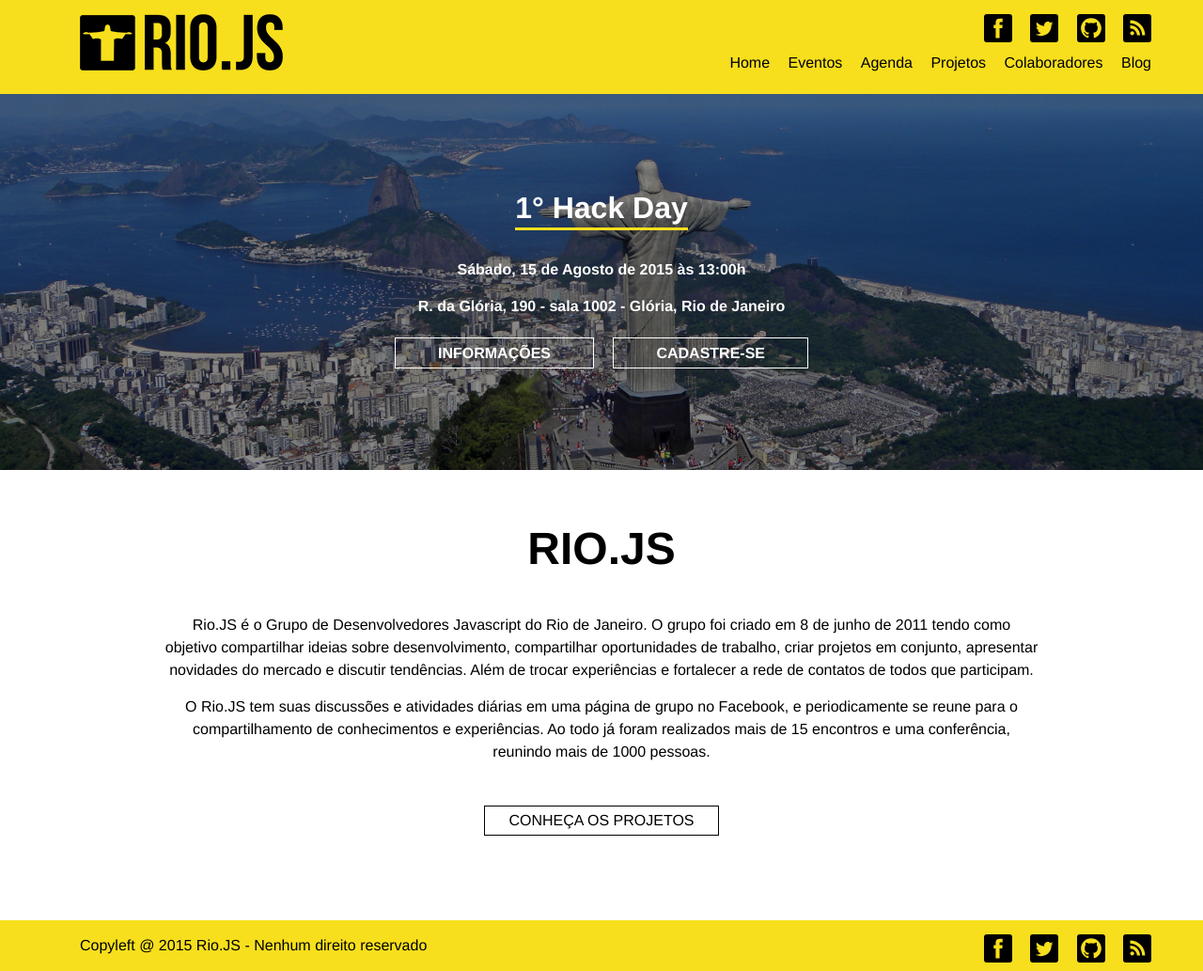
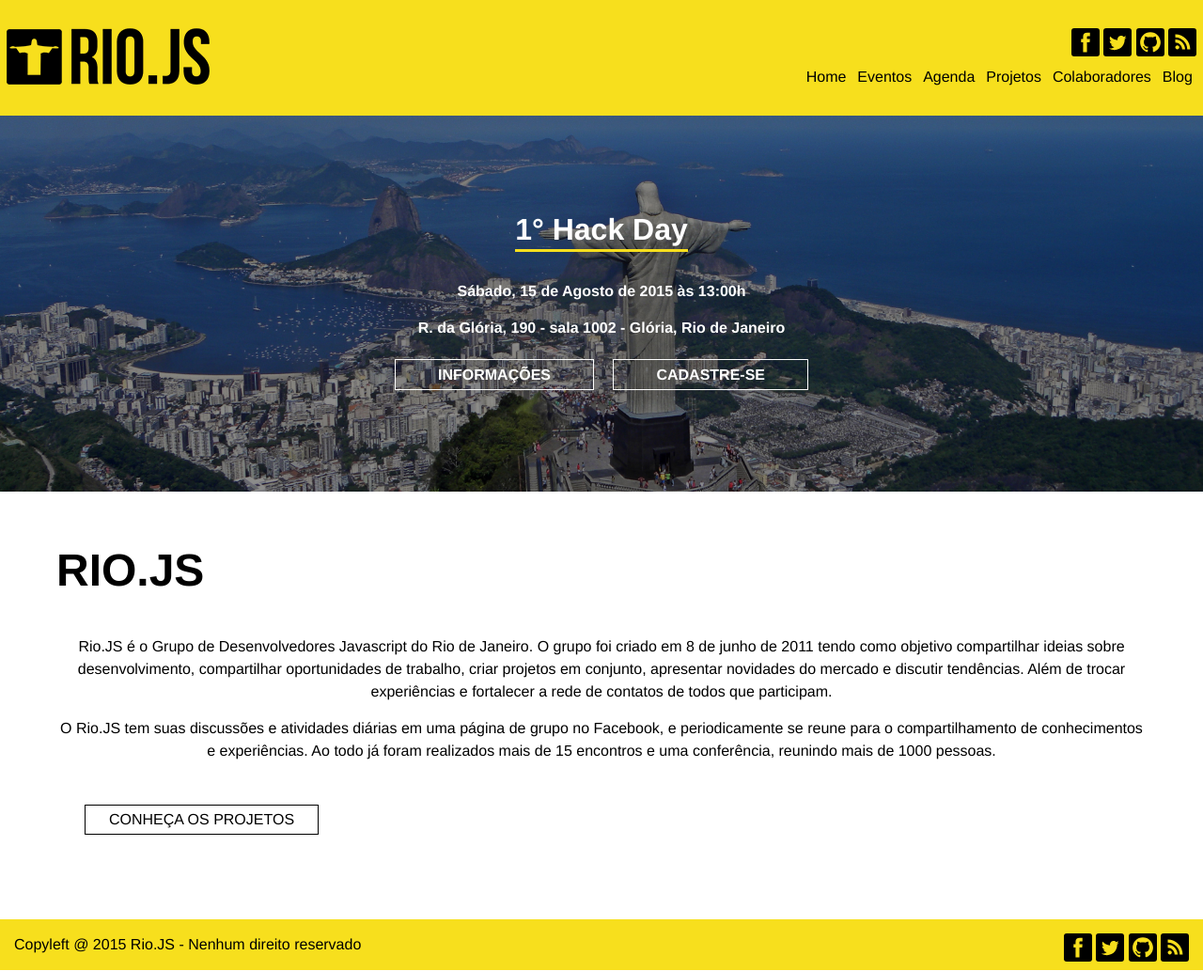
Before and after one commit to riojs-org/blog, a Jekyll site: the page built from index.html, in a window 1280 px wide. Shown: the whole page at 94% size. Built offline with Jekyll 4.4.1, drawn with Linux system fonts in a browser that asks for light colours.

Commit message:
header style update

```diff
--- a/_includes/header.html
+++ b/_includes/header.html
@@ -17,17 +17,37 @@
 <body{% if page.class %} class="{{ page.class }}"{% endif %}>
 	<header>
 		<div class="container">
-			<h1><a href="{{ site.baseurl }}"><img src="{{ "assets/img/logo.png" | prepend: site.baseurl }}" alt=""></a></h1>
+			<div class="logo"><a href="{{ site.baseurl }}"><img src="{{ "assets/img/logo.png" | prepend: site.baseurl }}" alt=""></a></div>
+			<button class="open-nav" id="btnOpen">
+        <svg version="1.1" xmlns="http://www.w3.org/2000/svg" xmlns:xlink="http://www.w3.org/1999/xlink" width="25" height="25">
+            <desc iVinci="yes" version="4.6" gridStep="20" showGrid="no" snapToGrid="no" codePlatform="0"/>
+            <g id="Layer1" name="Layer 1" opacity="1">
+                <g id="Shape1">
+                    <desc shapeID="1" type="0" basicInfo-basicType="0" basicInfo-roundedRectRadius="12" basicInfo-polygonSides="6" basicInfo-starPoints="5" bounding="rect(-62,-12,124,24)" text="" font-familyName="" font-pixelSize="20" font-bold="0" font-underline="0" font-alignment="1" strokeStyle="0" markerStart="0" markerEnd="0" shadowEnabled="0" shadowOffsetX="0" shadowOffsetY="2" shadowBlur="4" shadowOpacity="160" blurEnabled="0" blurRadius="4" transform="matrix(0.200095,0,0,0.200095,12.5,3.69583)" pers-center="0,0" pers-size="0,0" pers-start="0,0" pers-end="0,0" locked="0" mesh="" flag=""/>
+                    <path id="shapePath1" d="M22.5047,1.2947 L2.49526,1.2947 C1.17464,1.2947 0.0941257,2.37521 0.0941257,3.69583 C0.0941257,5.01646 1.17464,6.09697 2.49526,6.09697 L22.5047,6.09697 C23.8254,6.09697 24.9059,5.01646 24.9059,3.69583 C24.9059,2.37521 23.8254,1.2947 22.5047,1.2947 Z" style="stroke:none;fill-rule:nonzero;fill:#f7df1d;fill-opacity:1;"/>
+                </g>
+                <g id="Shape2">
+                    <desc shapeID="2" type="0" basicInfo-basicType="0" basicInfo-roundedRectRadius="12" basicInfo-polygonSides="6" basicInfo-starPoints="5" bounding="rect(-62,-12,124,24)" text="" font-familyName="" font-pixelSize="20" font-bold="0" font-underline="0" font-alignment="1" strokeStyle="0" markerStart="0" markerEnd="0" shadowEnabled="0" shadowOffsetX="0" shadowOffsetY="2" shadowBlur="4" shadowOpacity="160" blurEnabled="0" blurRadius="4" transform="matrix(0.200095,0,0,0.200095,12.5,12.5)" pers-center="0,0" pers-size="0,0" pers-start="0,0" pers-end="0,0" locked="0" mesh="" flag=""/>
+                    <path id="shapePath2" d="M22.5047,10.0989 L2.49526,10.0989 C1.17464,10.0989 0.0941257,11.1794 0.0941257,12.5 C0.0941257,13.8206 1.17464,14.9011 2.49526,14.9011 L22.5047,14.9011 C23.8254,14.9011 24.9059,13.8206 24.9059,12.5 C24.9059,11.1794 23.8254,10.0989 22.5047,10.0989 Z" style="stroke:none;fill-rule:nonzero;fill:#f7df1d;fill-opacity:1;"/>
+                </g>
+                <g id="Shape3">
+                    <desc shapeID="3" type="0" basicInfo-basicType="0" basicInfo-roundedRectRadius="12" basicInfo-polygonSides="6" basicInfo-starPoints="5" bounding="rect(-62,-12,124,24)" text="" font-familyName="" font-pixelSize="20" font-bold="0" font-underline="0" font-alignment="1" strokeStyle="0" markerStart="0" markerEnd="0" shadowEnabled="0" shadowOffsetX="0" shadowOffsetY="2" shadowBlur="4" shadowOpacity="160" blurEnabled="0" blurRadius="4" transform="matrix(0.200095,0,0,0.200095,12.5,21.3042)" pers-center="0,0" pers-size="0,0" pers-start="0,0" pers-end="0,0" locked="0" mesh="" flag=""/>
+                    <path id="shapePath3" d="M22.5047,18.903 L2.49526,18.903 C1.17464,18.903 0.0941257,19.9835 0.0941257,21.3042 C0.0941257,22.6248 1.17464,23.7053 2.49526,23.7053 L22.5047,23.7053 C23.8254,23.7053 24.9059,22.6248 24.9059,21.3042 C24.9059,19.9835 23.8254,18.903 22.5047,18.903 Z" style="stroke:none;fill-rule:nonzero;fill:#f7df1d;fill-opacity:1;"/>
+                </g>
+            </g>
+        </svg>
+      </button>
+      {% include social.html %}
 			<nav class="main-nav">
-				<ul>
-					<li><a href="{{ site.baseurl }}">Home</a></li>
-					<li><a href="{{ "eventos" | prepend: site.baseurl }}">Eventos</a></li>
-					<li><a href="{{ "agenda" | prepend: site.baseurl }}">Agenda</a></li>
-					<li><a href="{{ "projetos" | prepend: site.baseurl }}" id="projetos">Projetos</a></li>
-					<li><a href="{{ "colaboradores" | prepend: site.baseurl }}">Colaboradores</a></li>
-					<li><a href="{{ "blog/" | prepend: site.baseurl }}">Blog</a></li>
+				<ul id="mainNav">
+					<li class="nav-item"><a href="{{ site.baseurl }}">Home</a></li>
+					<li class="nav-item"><a href="{{ "eventos" | prepend: site.baseurl }}">Eventos</a></li>
+					<li class="nav-item"><a href="{{ "agenda" | prepend: site.baseurl }}">Agenda</a></li>
+					<li class="nav-item"><a href="{{ "projetos" | prepend: site.baseurl }}" id="projetos">Projetos</a></li>
+					<li class="nav-item"><a href="{{ "colaboradores" | prepend: site.baseurl }}">Colaboradores</a></li>
+					<li class="nav-item"><a href="{{ "blog/" | prepend: site.baseurl }}">Blog</a></li>
 				</ul>
 			</nav>
-			{% include social.html %}
+
 		</div>
 	</header>
--- a/assets/css/_grid.sass
+++ b/assets/css/_grid.sass
@@ -6,6 +6,14 @@
 $margin: 0.52083%
 $column: 7.29177%
 
+//flex
+
+@mixin flex()
+	display: -webkit-box
+	display: -webkit-flex
+	display: -ms-flexbox
+	display: flex
+
 // Row
 
 @mixin row()
@@ -13,13 +21,11 @@
 	margin-right: auto
 	width: 100%
 	max-width: max-width
-	display: -webkit-box
-	display: -webkit-flex
-	display: -ms-flexbox
-	display: flex
+	@include flex()
 	-webkit-flex-wrap: wrap
 	-ms-flex-wrap: wrap
 	flex-wrap: wrap
+	position: relative
 
 // Columns
 
@@ -30,7 +36,7 @@
 
 // Offset
 
-@mixin ffset($number-of-offset)
+@mixin offset($number-of-offset)
 	margin-left: ($number-of-offset * $column) + ((($number-of-offset - 1) * 2) * $margin) + (3 * $margin)
 
 // Flex Container
@@ -69,7 +75,7 @@
 // Flex Itens
 
 @mixin vertical-align($vertical-value)
-	if ($vertical-value == top)
+	@if ($vertical-value == top)
 		-webkit-box-align: start
 		-webkit-align-items: flex-start
 		-ms-flex-align: start
@@ -78,7 +84,7 @@
 		-ms-flex-line-pack: start
 		align-content: flex-start
 
-	if ($vertical-value == middle)
+	@if ($vertical-value == middle)
 		-webkit-box-align: center
 		-webkit-align-items: center
 		-ms-flex-align: center
@@ -87,7 +93,7 @@
 		-ms-flex-line-pack: center
 		align-content: center
 
-	if ($vertical-value == bottom)
+	@if ($vertical-value == bottom)
 		-webkit-box-align: end
 		-webkit-align-items: flex-end
 		-ms-flex-align: end
--- a/assets/css/_layout.sass
+++ b/assets/css/_layout.sass
@@ -7,61 +7,116 @@
 // 	border: 2px dashed #05bb22
 
 .container
-	max-width: -webkit-calc(#{$content-width} - (#{$spacing-unit} * 1))
-	max-width:         calc(#{$content-width} - (#{$spacing-unit} * 1))
-	margin-right: auto
-	margin-left: auto
-	padding-right: $spacing-unit
-	padding-left: $spacing-unit
-	position: relative
+	@include row()
 
-	@include media-query($on-tablet)
-		max-width: -webkit-calc(#{$content-width} - (#{$spacing-unit}))
-		max-width:         calc(#{$content-width} - (#{$spacing-unit}))
-		padding-right: $spacing-unit / 2
-		padding-left: $spacing-unit / 2
+	// @include media-query($on-tablet)
+	// 	max-width: -webkit-calc(#{$content-width} - (#{$spacing-unit}))
+	// 	max-width:         calc(#{$content-width} - (#{$spacing-unit}))
+	// 	padding-right: $spacing-unit / 2
+	// 	padding-left: $spacing-unit / 2
 
+// header ----------------------------------------------------------------------------------------
 header
 	background: $yellow
+	padding: $spacing-unit 0
+	@media screen and (max-width: 520px)
+		padding: 0
+
+//logo
+.logo
+	@include col(3)
+	// @include flex()
+	// @include vertical-align(middle)
+
+	@media screen and (max-width: 715px)
+		@include col(12)
+		text-align: center
+
+	@media screen and (max-width: 520px)
+		margin-top: $spacing-unit
+		margin-bottom: $spacing-unit
+		order: 2
+
+//nav
+.open-nav
+	@media screen and (min-width: 520px)
+		display: none
+	width: 100%
+	background: $black
+	color: $yellow
 	padding: $spacing-unit/2
-	min-height: 100px
+	display: block
+	&:hover
+		cursor: pointer
+
 
 .main-nav
-	position: absolute
-	bottom: 0
-	right: 0
+	@include col(9)
+	@include flex()
+	@include justify(right)
+	@include vertical-align(bottom)
 
-	li
-		display: inline-block
-		margin: 0 0 0 $spacing-unit/2
+	@media screen and (max-width: 715px)
+		@include col(12)
+		@include justify(center)
 
-	a
-		color: $black
+header .social
+	right: $margin
+	z-index: 2
+	@media screen and (max-width: 715px)
+		display: none
+
+.main-nav ul
+	margin-top: $spacing-unit
+
+@media screen and (max-width: 520px)
+	.main-nav ul
+		width: 100%
+		text-align: center
+		margin-top: 0
+
+.nav-item
+	display: inline-block
+
+	@media screen and (max-width: 520px)
+		display: list-item
+		order: 1
+
+.nav-item a
+	color: $black
+	margin: 0 0 0 $spacing-unit/4
+	display: inline-block
+	&:hover
+		text-decoration: underline
+
+	@media screen and (max-width: 520px)
+		display: block
+		padding: $spacing-unit/2 0
+		border-bottom: 1px solid $black
+		margin: 0
 		&:hover
-			border-bottom: 1px solid $black
+			background: $black
+			color: $yellow
 
+// social icons ----------------------------------------------------------------------------------------
 .social
 	position: absolute
 	top: 0
 	right: 0
 
-	li
-		display: inline-block
-		margin: 0 0 0 $spacing-unit/2
+.social li
+	display: inline-block
 
-	svg
-		background: $black
-		fill: $yellow
-		border-radius: 3px
-		width: 30px
-		height: 30px
-		display: inline-block
-		transition: 0.2s
-		&:hover
-			transform: scale(1.2)
-			border-radius: 50%
-
-
+.social svg
+	background: $black
+	fill: $yellow
+	border-radius: 3px
+	width: 30px
+	height: 30px
+	transition: .2s
+	&:hover
+		transform: scale(1.2)
+		border-radius: 50%
 
 // Featured ----------------------------------------------------------------------------------------
 .featured
--- a/assets/js/main.js
+++ b/assets/js/main.js
@@ -20,3 +20,40 @@
 };
 
 request.send();
+
+//menu
+(function() {
+  var btnOpen = document.getElementById("btnOpen");
+  var mainNav = document.getElementById("mainNav");
+
+  //Exibir ou ocultar os itens do mainNav
+  function toggleMenu() {
+    if(mainNav.style.display === "none") {
+      mainNav.style.display = "block";
+    } else {
+      mainNav.style.display = "none";
+    }
+  }
+
+  //Atribui a função ao evento click no botão abrir
+  btnOpen.addEventListener("click",toggleMenu);
+
+  //Cria a media querie
+  var mediaQuery = window.matchMedia("(min-width: 520px)");
+
+  //Verifica a media query e determina se os itens do mainNav deve aparecer ou não
+  if (mediaQuery.matches) {
+    mainNav.style.display = "block";
+  } else {
+    mainNav.style.display = "none";
+  }
+
+  //Verifica alterações e e determina se os itens do mainNav deve aparecer ou não
+  mediaQuery.addListener(function(changed) {
+    if(changed.matches) {
+      mainNav.style.display = "block";
+    } else {
+      mainNav.style.display = "none";
+    }
+  });
+})();
```
